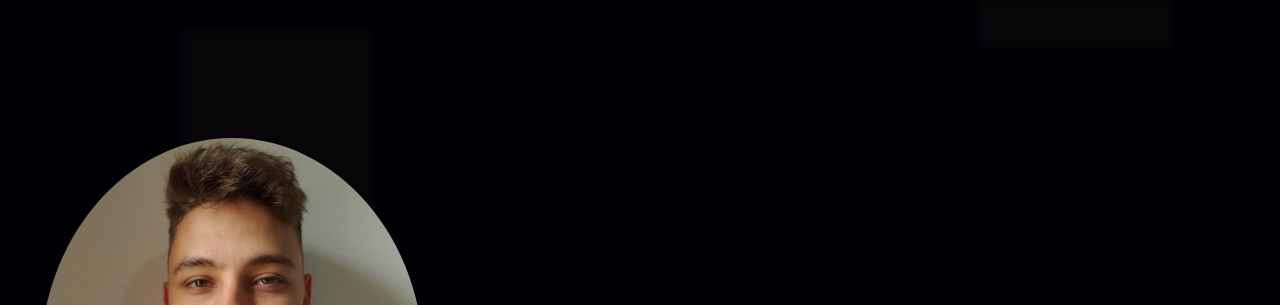
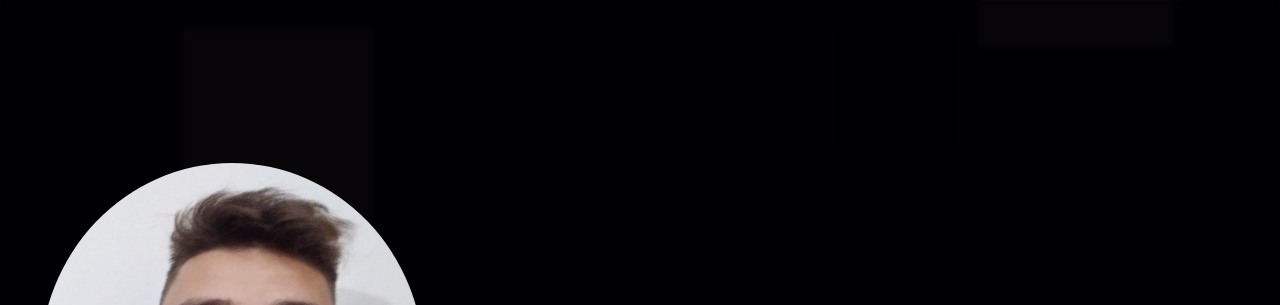
Before and after one commit to FrancoLujan/Portafolio, a website: page index.html in a window 1280 px wide. Shown: the top 305 px of the page. Drawn offline with nearby package versions, Linux system fonts and the light colour scheme; a web font is replaced by a local one.

Commit message:
cambio de foto y  retoques en imagen

```diff
--- a/css/presesentacion.css
+++ b/css/presesentacion.css
@@ -28,13 +28,10 @@
 }
 
 .franco {
-  width: 450px;
-  height: 450px;
-  border-radius: 510%;
 
-  object-fit: cover;
-
-
+  width: 400px;
+  height: 400px;
+  border-radius: 50%;
 }
 .links {
   width: 150px;
--- a/index.html
+++ b/index.html
@@ -34,7 +34,7 @@
     <section class="presentacion" >
       <div class="desenfoque">
         <div class="contendorImagenIconos">
-          <img class="franco" src="img/foto mia.jpeg" alt="franco lujan" data-aos="zoom-in" data-aos-duration="1000" />
+          <img  class="franco" src="img/yo.jpeg" alt="franco lujan" data-aos="zoom-in" data-aos-duration="1000" />
           <div class="links">
 
               <span data-aos="zoom-in-up" data-aos-duration="1100">
```
Also changed, not shown: img/foto mia.jpeg (deleted), img/yo.jpeg (added), 1 other file.
